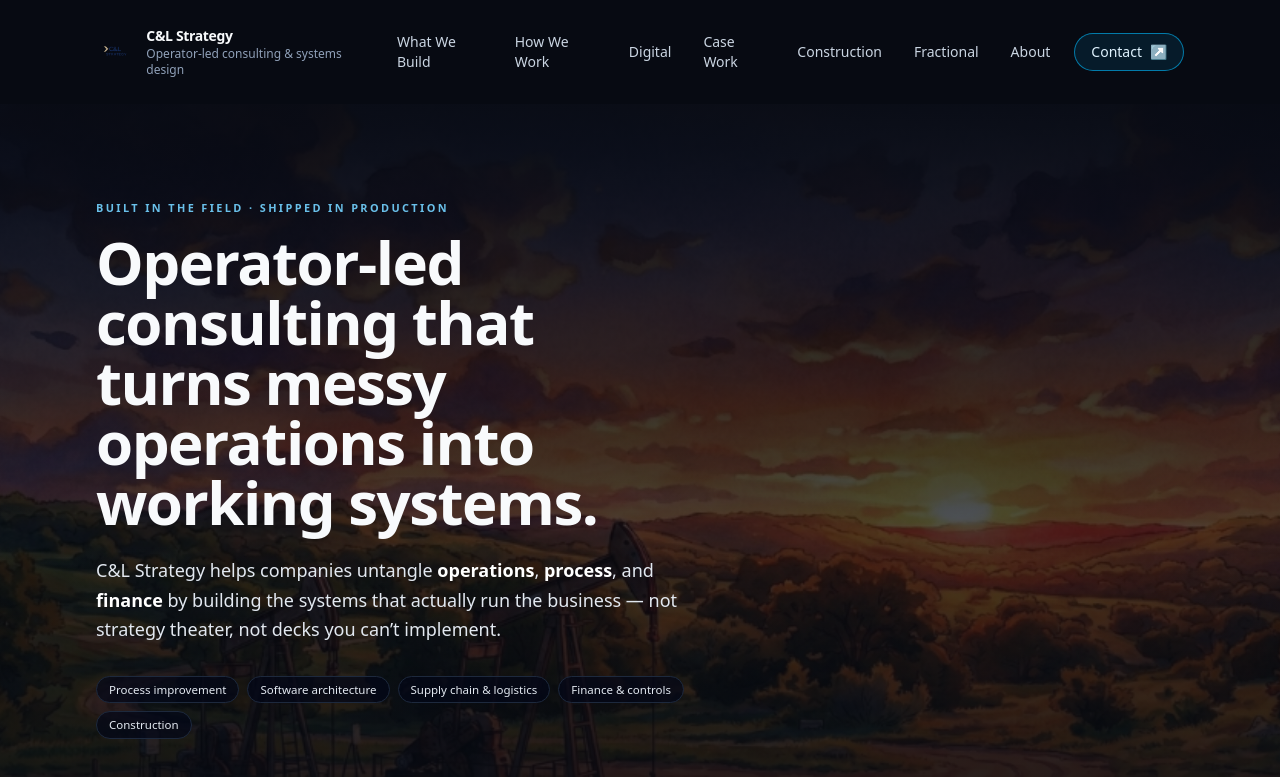
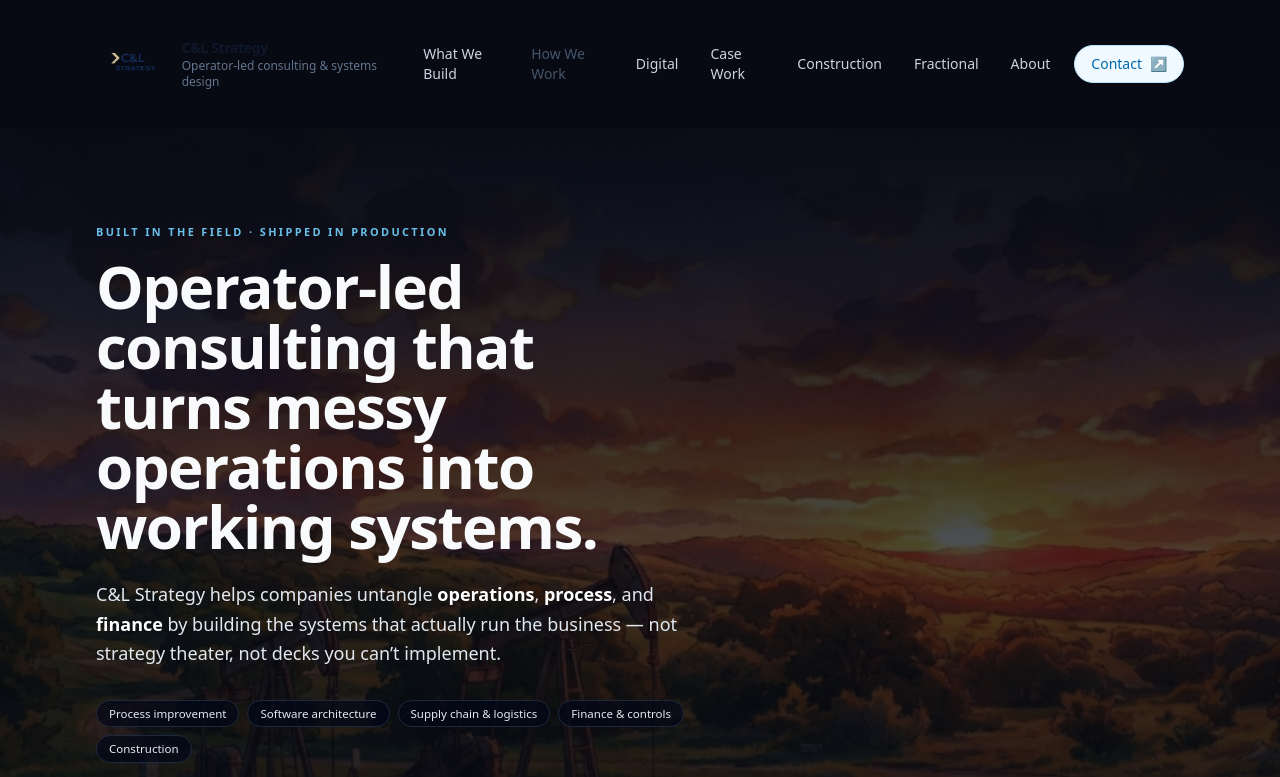
Before and after one commit to lelandsequel/candl, a Next.js app: page / in a window 1280 px wide. Shown: the top 777 px of the page. Built offline with nearby package versions, Linux system fonts and the light colour scheme.

Commit message:
Resize logo to 80x80

```diff
--- a/components/Navigation.tsx
+++ b/components/Navigation.tsx
@@ -9,7 +9,7 @@ export default function Navigation() {
     return (
         <header className="mx-auto flex w-full max-w-6xl items-center justify-between gap-3 px-4 py-6 md:px-6 lg:px-8">
             <Link href="/" className="flex items-center gap-3 group">
-                <div className="relative h-10 w-10 transition-transform group-hover:scale-105">
+                <div className="relative h-20 w-20 transition-transform group-hover:scale-105">
                     <Image
                         src="/logo-new.png"
                         alt="C&L Strategy Logo"
@@ -18,10 +18,10 @@ export default function Navigation() {
                     />
                 </div>
                 <div>
-                    <p className="text-sm font-semibold tracking-tight text-slate-50">
+                    <p className="text-sm font-semibold tracking-tight text-slate-900">
                         C&L Strategy
                     </p>
-                    <p className="text-xs text-slate-400">
+                    <p className="text-xs text-slate-500">
                         Operator-led consulting & systems design
                     </p>
                 </div>
@@ -36,7 +36,7 @@ export default function Navigation() {
                 </Link>
                 <Link
                     href="/how-we-work"
-                    className="rounded-full px-3 py-2 text-sm text-slate-300 hover:bg-slate-900/60 hover:text-slate-100 transition-colors"
+                    className="rounded-full px-3 py-2 text-sm text-slate-600 hover:bg-slate-200/60 hover:text-slate-900 transition-colors"
                 >
                     How We Work
                 </Link>
@@ -76,8 +76,8 @@ export default function Navigation() {
                 <a
                     href={CTA_LINK}
                     className={cn(
-                        "inline-flex items-center gap-2 rounded-full border border-sky-400/60 bg-sky-400/10 px-4 py-2 text-sm font-medium text-sky-100",
-                        "hover:bg-sky-400/20 transition-colors"
+                        "inline-flex items-center gap-2 rounded-full border border-sky-200 bg-sky-50 px-4 py-2 text-sm font-medium text-sky-700",
+                        "hover:bg-sky-100 transition-colors"
                     )}
                 >
                     <span>Contact</span>
```
